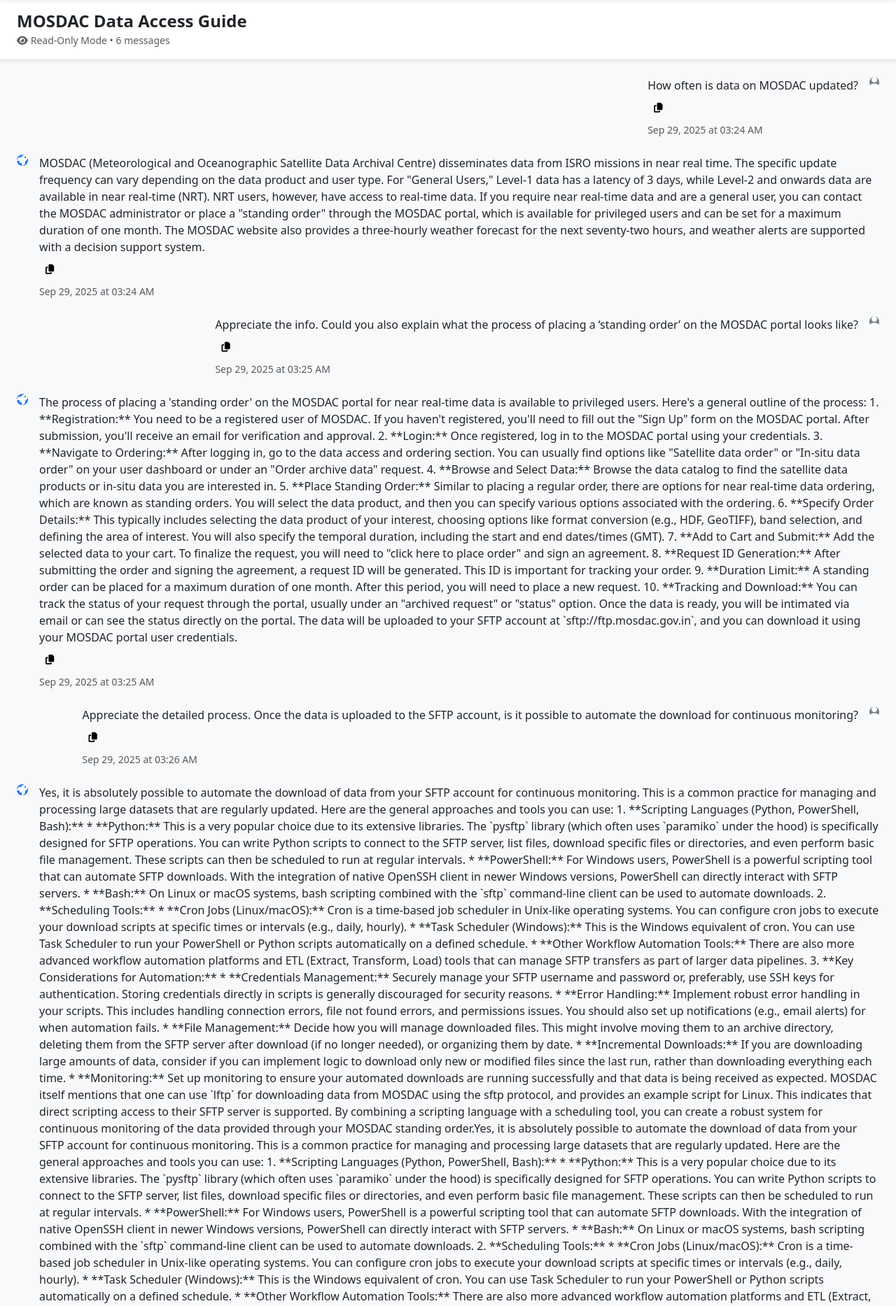
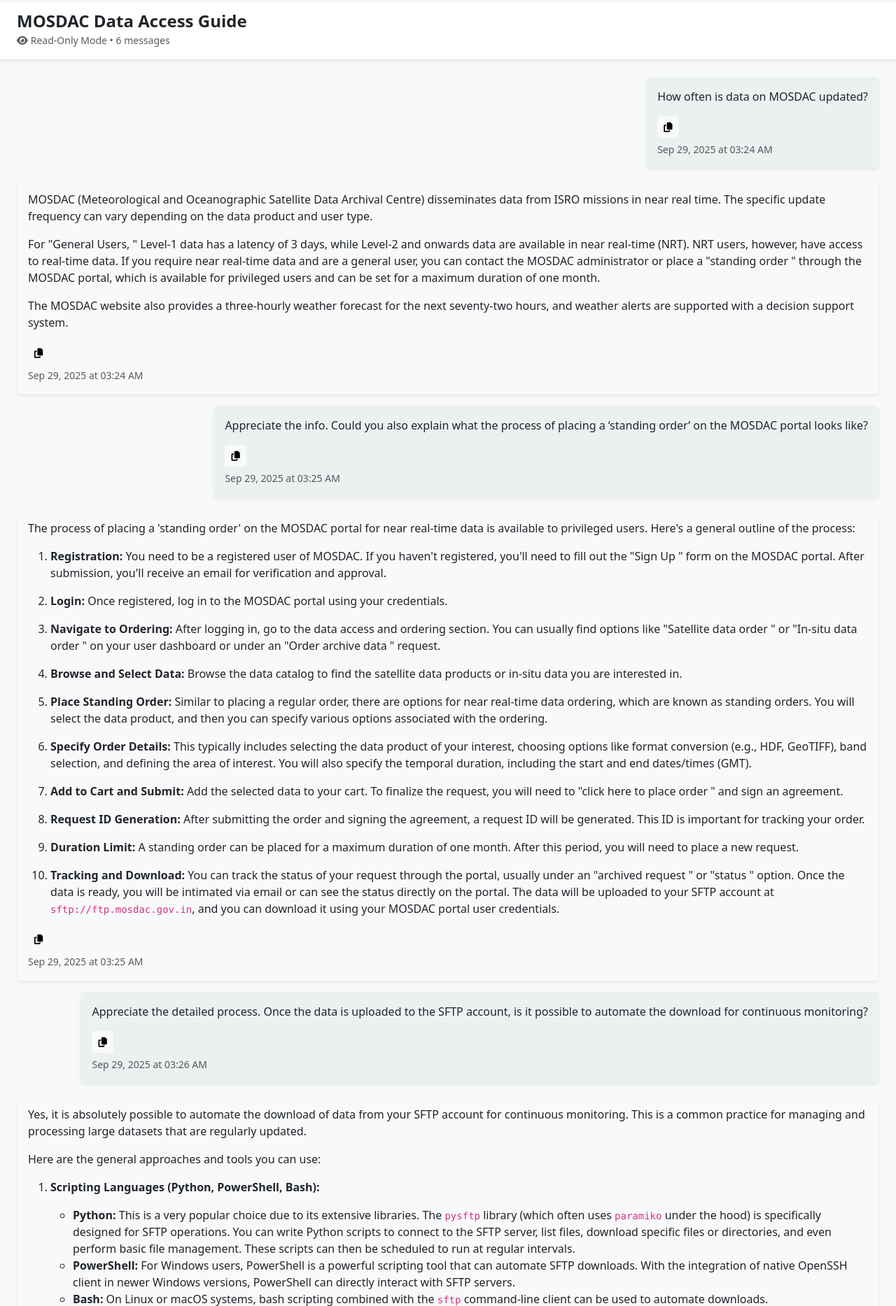
Before and after one commit to shahram8708/ISRO-GPT, a Flask app: page /chat/view/1213f03e97294e5e803f484ecd1638a4 in a window 1280 px wide. Shown: the part 66-1933 px from the top of the page at 70% size. Run offline with Flask 3, Linux system fonts and the light colour scheme; some libraries are stand-ins or nearby versions.

Commit message:
added commit

```diff
--- a/app.py
+++ b/app.py
@@ -445,7 +445,22 @@ def create_app(config_class=Config) -> Flask:
         )
         db.session.add(user_msg)
         db.session.flush()
+        REPLACEMENTS = {
+            "google": "ISRO-GPT",
+            "gemini": "ISRO-GPT",
+            "bard": "ISRO-GPT",
+        }
+
+        def replace_words(text: str) -> str:
+            for word, replacement in REPLACEMENTS.items():
+                text = text.replace(word, replacement)
+                text = text.replace(word.capitalize(), replacement.capitalize())
+                text = text.replace(word.upper(), replacement.upper())
+            return text
+
         ai_response = generate_ai_response(chat_id, full_message, attachments=attachments)
+
+        ai_response = replace_words(ai_response)
         ai_msg = Message(
             chat_id=chat_id,
             role="ai",
--- a/templates/base.html
+++ b/templates/base.html
@@ -185,12 +185,6 @@
 
   {% block head %}{% endblock %}
 </head>
-<style>
-  html,
-  body {
-    overscroll-behavior-y: none;
-  }
-</style>
 
 <body>
   <nav class="navbar navbar-expand-lg navbar-dark bg-primary shadow-sm">
@@ -301,20 +295,6 @@
   </div>
 
   <script>
-    let startY = 0;
-
-    document.addEventListener("touchstart", function (e) {
-      startY = e.touches[0].clientY;
-    }, { passive: true });
-
-    document.addEventListener("touchmove", function (e) {
-      const currentY = e.touches[0].clientY;
-
-      if (window.scrollY === 0 && currentY > startY) {
-        e.preventDefault();
-      }
-    }, { passive: false });
-
     document.addEventListener("DOMContentLoaded", function () {
       const alerts = document.querySelectorAll(".flash-alert");
       alerts.forEach((alert) => {
--- a/templates/chat_shared.html
+++ b/templates/chat_shared.html
@@ -23,19 +23,23 @@
       {% for msg in messages %}
       <div class="message-wrapper {{ 'user-message-wrapper' if msg.role=='user' else 'ai-message-wrapper' }} mb-4">
         <div class="message-bubble d-flex {{ 'justify-content-end' if msg.role=='user' else 'justify-content-start' }}">
-          {% if msg.role == 'ai' %}
-          <div class="message-avatar me-3 flex-shrink-0">
-            <div
-              class="avatar ai-avatar bg-primary bg-gradient rounded-circle d-flex align-items-center justify-content-center">
-              <i class="fas fa-rocket text-white"></i>
-            </div>
-          </div>
+          <div class="d-flex mb-3 {{ 'justify-content-end' if msg.role=='user' else 'justify-content-start' }}">
+            <div class="p-3 rounded shadow-sm {{ 'bg-click-user' if msg.role=='user' else 'bg-light text-dark' }}"
+              style="max-width: 100%;">
+              <div class="message-bubble-inner position-relative">
+                <div class="message-text">
+                  {% if msg.content %}
+                  <p class="markdown-message" data-content="{{ msg.content|replace('"', ' &quot;')|replace("'", "&#39;"
+                    ) }}"></p>
                   {% endif %}
 
-          <div class="message-content {{ 'user-content' if msg.role=='user' else 'ai-content' }}">
-            <div class="message-bubble-inner position-relative">
-              <div class="message-text">
-                {{ msg.content }}
+                  <script>
+                    document.querySelectorAll('.markdown-message').forEach(container => {
+                      const md = container.dataset.content;
+                      container.innerHTML = marked.parse(md);
+                    });
+                  </script>
+
                 </div>
 
                 <div class="message-actions mt-1 me-1">
@@ -53,14 +57,6 @@
               </div>
             </div>
 
-          {% if msg.role == 'user' %}
-          <div class="message-avatar ms-3 flex-shrink-0">
-            <div
-              class="avatar user-avatar bg-secondary bg-gradient rounded-circle d-flex align-items-center justify-content-center">
-              <i class="fas fa-user text-white"></i>
-            </div>
-          </div>
-          {% endif %}
           </div>
         </div>
         {% endfor %}
```
Also changed, not shown: templates/chat.html (+24 -1 lines), isro-gpt.db. Lines whose indentation alone changed are shown as unchanged.
